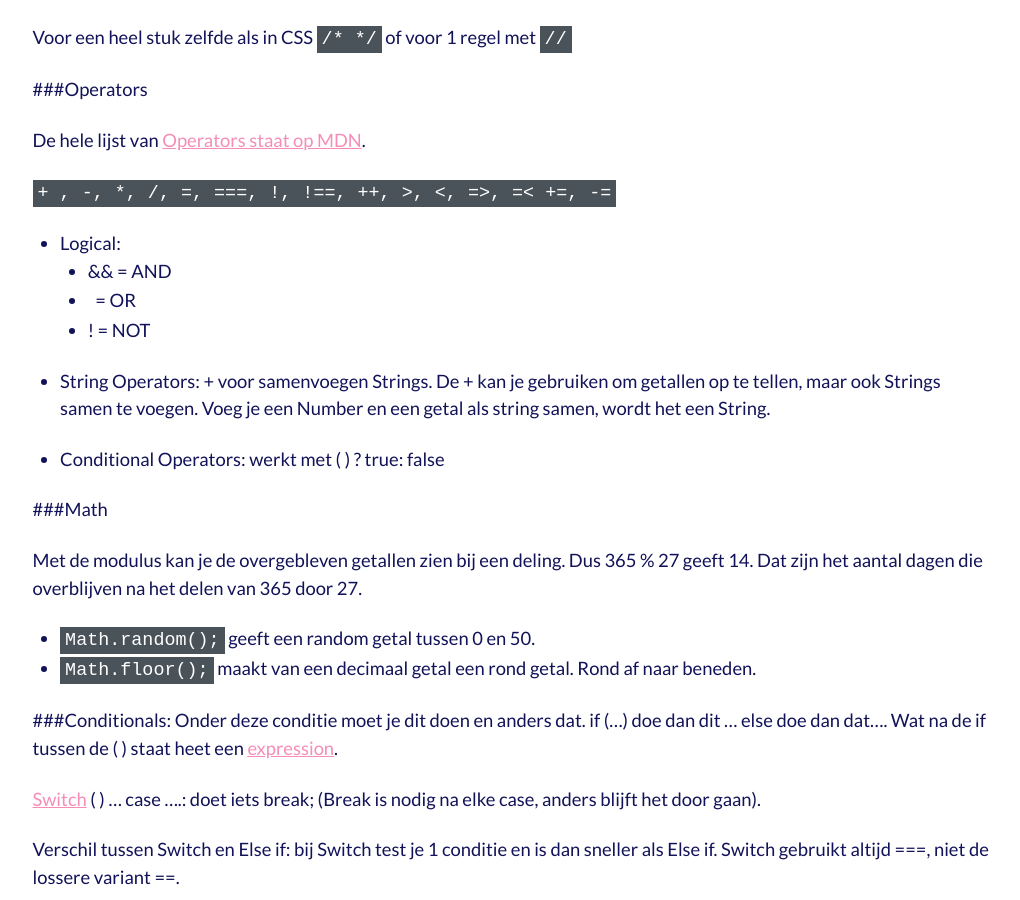
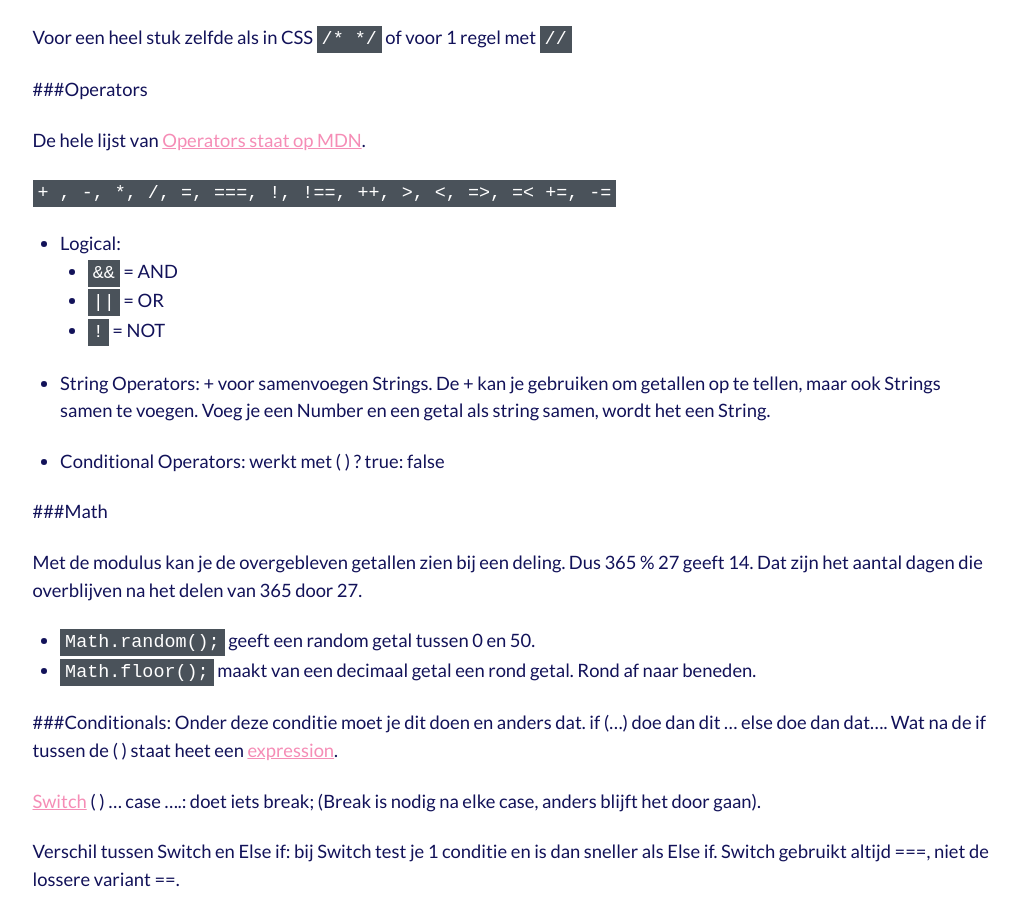
Before and after one commit to kajrietberg/kajrietberg.nl, a Jekyll site: the page built from _posts/2018-01-05-basis-van-javascript.md, in a window 1280 px wide and 900 px high, scrolled down 3042 px. Shown: the whole window, without its empty margins (126-1146 px from the left). Built offline with Jekyll 4.4.1, drawn with Linux system fonts in a browser that asks for light colours.

Commit message:
no message

```diff
--- a/_posts/2018-01-05-basis-van-javascript.md
+++ b/_posts/2018-01-05-basis-van-javascript.md
@@ -95,9 +95,9 @@ De hele lijst van [Operators staat op MDN](https://developer.mozilla.org/en-US/d
 `+ , -, *, /, =, ===, !, !==, ++, >, <, =>, =< +=, -=`
 
 * Logical:
-	- && = AND
-	- || = OR
-	- ! = NOT
+	- `&&` = AND
+	- `||` = OR
+	- `!` = NOT
 
 * String Operators: + voor samenvoegen Strings.
 De + kan je gebruiken om getallen op te tellen, maar ook Strings samen te voegen. Voeg je een Number en een getal als string samen, wordt het een String.
```
